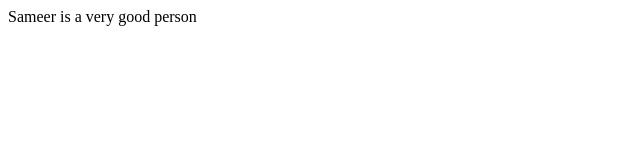
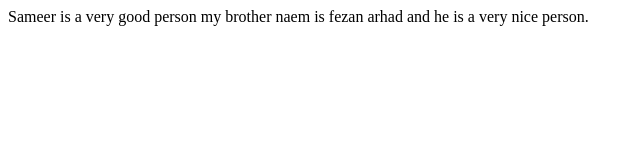
Before and after one commit to sameer-ahmad123/localrepo, a plain HTML site: page index.html in a window 1280 px wide. Shown: the whole page, without its empty margins (0-642 px from the left). Drawn offline with Linux system fonts and the light colour scheme.

Commit message:
added new data in feature 1

```diff
--- a/index.html
+++ b/index.html
@@ -7,5 +7,6 @@
 </head>
 <body>
     Sameer is a very good person
+    my brother naem is fezan arhad and he is a very nice person.
 </body>
 </html>
```
Also changed, not shown: 1 other file.
